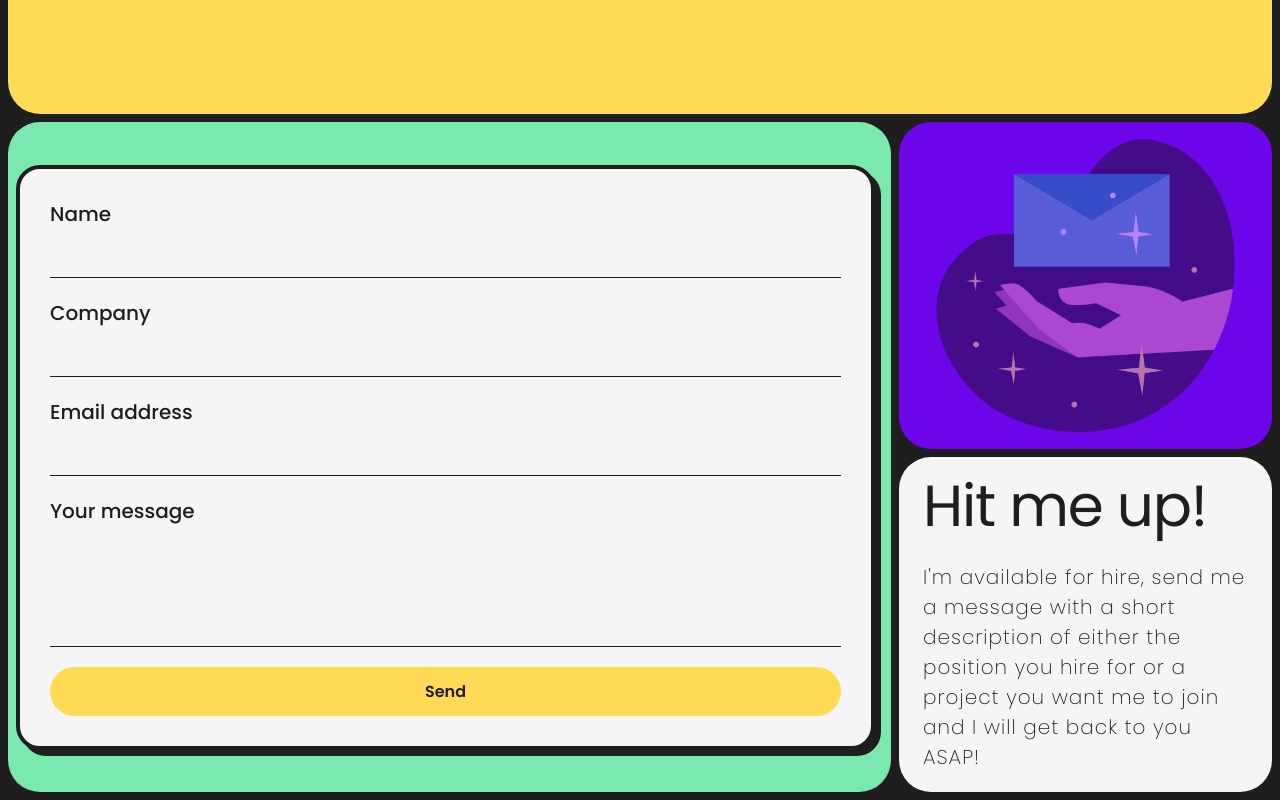
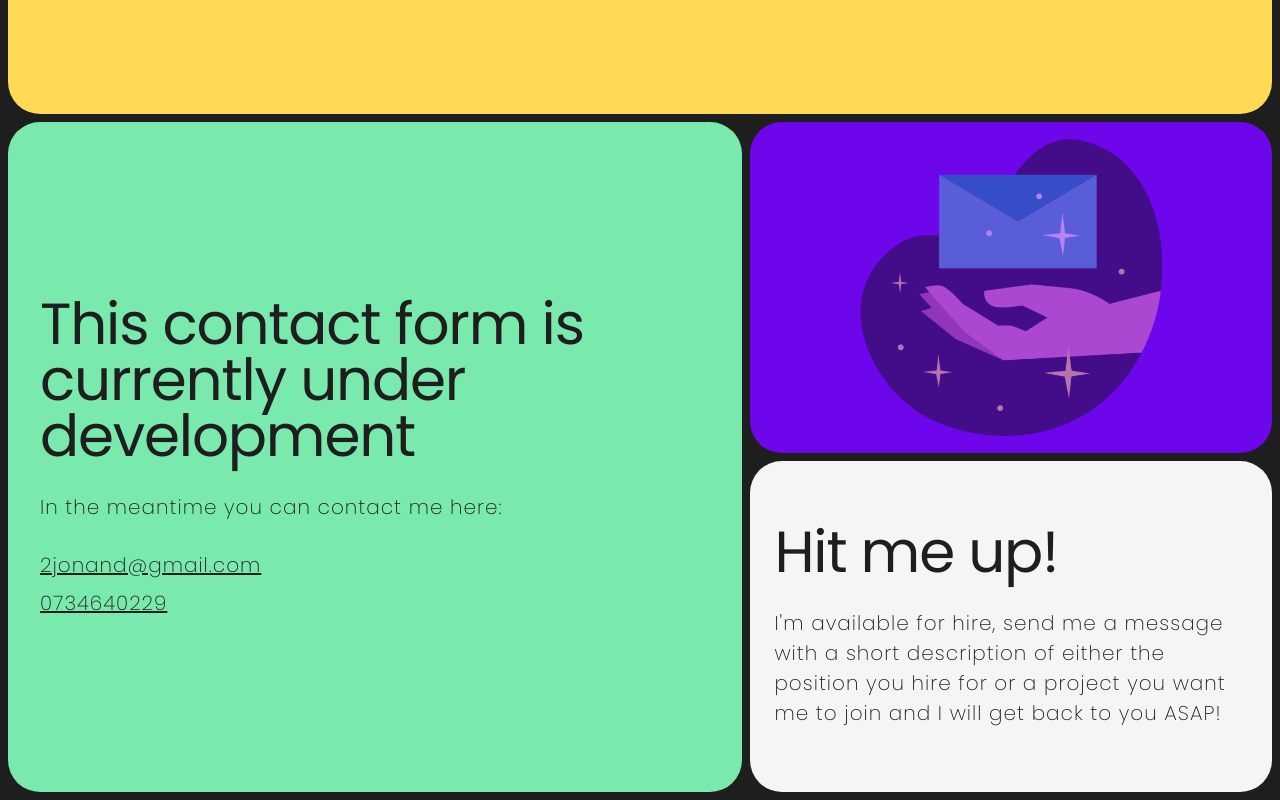
Before and after one commit to Wztrbrg/portfolio, a React (Create React App) app: page / in a window 1280 px wide. Shown: the part 2658-3458 px from the top of the page. Built offline with nearby package versions, Linux system fonts and the light colour scheme.

Commit message:
temporary contact info

```diff
--- a/package.json
+++ b/package.json
@@ -4,6 +4,11 @@
   "homepage": "https://wztrbrg.github.io/portfolio",
   "private": true,
   "dependencies": {
+    "@fortawesome/fontawesome-svg-core": "^6.5.2",
+    "@fortawesome/free-brands-svg-icons": "^6.5.2",
+    "@fortawesome/free-regular-svg-icons": "^6.5.2",
+    "@fortawesome/free-solid-svg-icons": "^6.5.2",
+    "@fortawesome/react-fontawesome": "^0.2.2",
     "@testing-library/jest-dom": "^5.17.0",
     "@testing-library/react": "^13.4.0",
     "@testing-library/user-event": "^13.5.0",
--- a/src/assets/style/components/ContactSection.scss
+++ b/src/assets/style/components/ContactSection.scss
@@ -17,6 +17,44 @@
     display: flex;
     justify-content: center;
     align-items: center;
+
+    .temporary-contact-info {
+      padding: 24px;
+      display: flex;
+      flex-direction: column;
+      justify-content: center;
+      gap: 28px;
+
+      .contact-heading {
+        font-size: 58px;
+        font-weight: 400;
+        line-height: 56px;
+        letter-spacing: -1.2px;
+        color: $nearblack;
+      }
+
+      .contact-para {
+        font-size: 20px;
+        font-weight: 200;
+        line-height: 30px;
+        letter-spacing: 1px;
+        color: $nearblack;
+      }
+
+      .contact-links {
+        display: flex;
+        flex-direction: column;
+        gap: 8px;
+        .contact-para-temporary {
+          font-size: 20px;
+          font-weight: 200;
+          line-height: 30px;
+          letter-spacing: 1px;
+          color: $nearblack;
+          text-decoration: underline;
+        }
+      }
+    }
 
     .contact-form {
       display: flex;
--- a/src/components/ContactSection.jsx
+++ b/src/components/ContactSection.jsx
@@ -6,7 +6,15 @@ function ContactSection({ contactRef }) {
   return (
     <div ref={contactRef} className="contact-wrapper">
       <div className="left">
-        <form className="contact-form">
+        <div className="temporary-contact-info">
+          <h2 className="contact-heading">This contact form is currently under development</h2>
+          <p className="contact-para">In the meantime you can contact me here:</p>
+          <div className="contact-links">
+            <a className="contact-para-temporary" href="mailto:2jonand@gmail.com">2jonand@gmail.com</a>
+            <a className="contact-para-temporary" href="tel:+46734640229">0734640229</a>
+          </div>
+        </div>
+        {/* <form className="contact-form">
           <div className="field-container">
             <label className="contact-lbl">Name</label>
             <input type="text" className="contact-input" required />
@@ -24,7 +32,7 @@ function ContactSection({ contactRef }) {
             <textarea maxLength={500} rows={4} cols={50} className="contact-input" />
           </div>
           <button className="submit-btn">Send</button>
-        </form>
+        </form> */}
       </div>
       <div className="right">
         <div className="top"></div>
```
Also changed, not shown: 1 other file (tests, documents, lock files or other folders).
